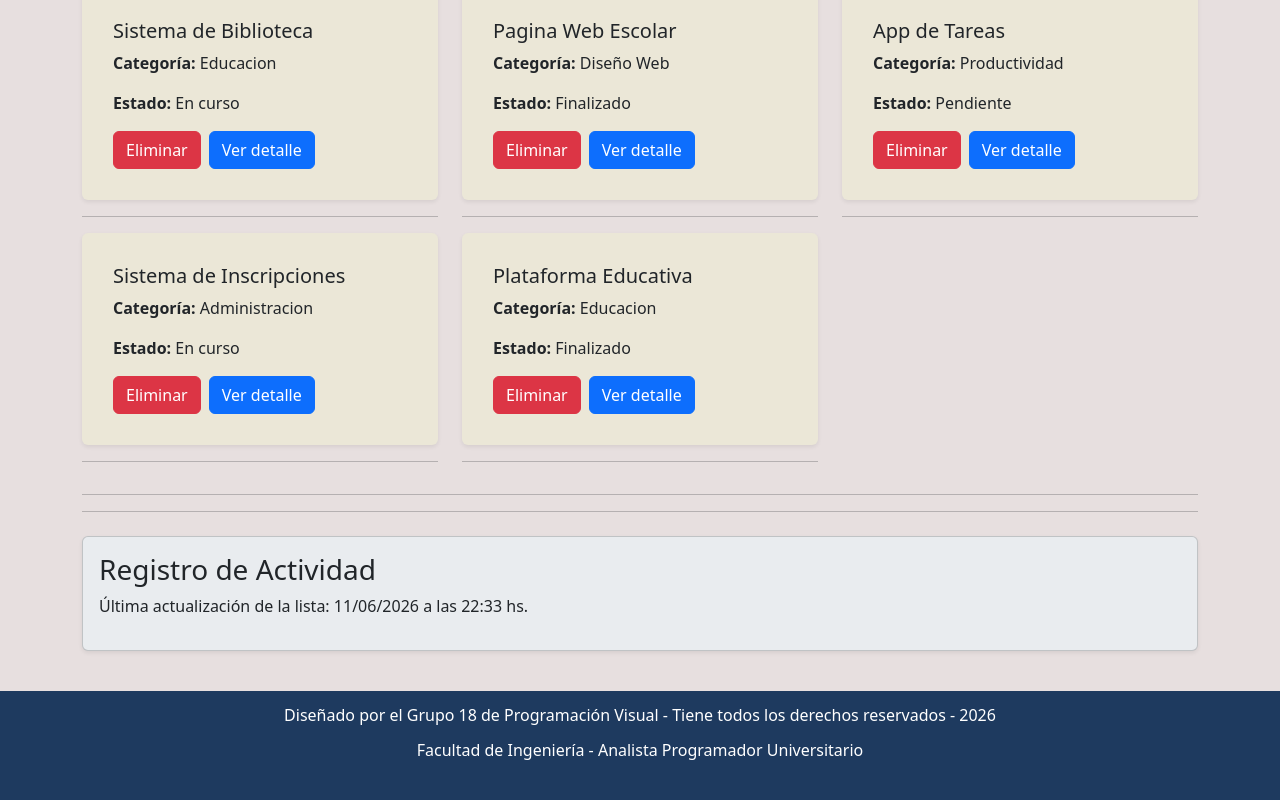
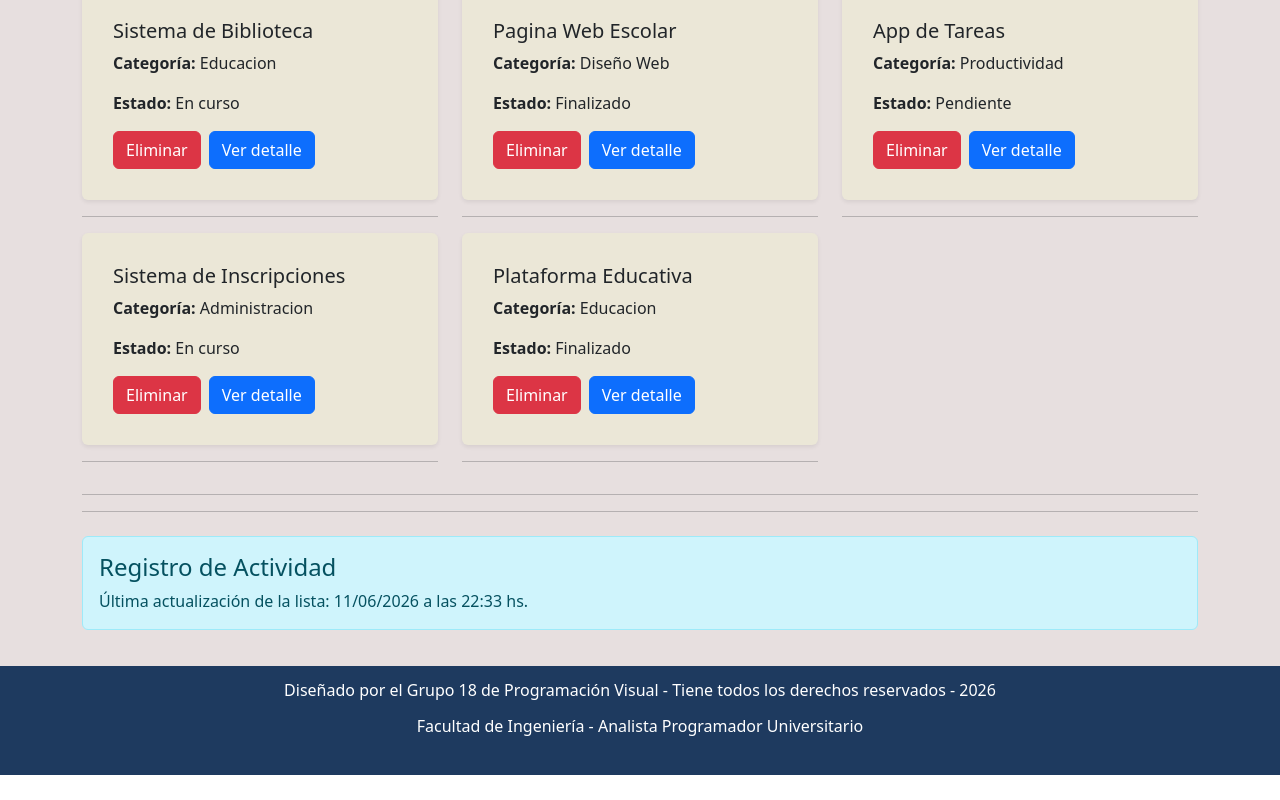
Before and after one commit to tatii0801/PV_TP3_Grupo18, a React (Vite) app: page / in a window 1280 px wide. Shown: the part 1126-1926 px from the top of the page. After the commit the page ends 1901 px from the top, so only its background shows below. Built offline with nearby package versions, Linux system fonts and the light colour scheme.

Commit message:
modificacionesRegistroActividad,jsx

```diff
--- a/src/components/RegistroActividad.jsx
+++ b/src/components/RegistroActividad.jsx
@@ -1,3 +1,5 @@
+import Alert from "react-bootstrap/Alert";
+
 const RegistroActividad = ({ fechaHora }) => {
   if (!fechaHora) return null;
 
@@ -11,17 +13,14 @@ const RegistroActividad = ({ fechaHora }) => {
   const minutos = String(fecha.getMinutes()).padStart(2, "0");
 
   return (
-    <section
-      className="card shadow-sm mt-4 p-3"
-      style={{ backgroundColor: "#E9ECEF" }}
-    >
-      <h3>Registro de Actividad</h3>
+    <Alert variant="info" className="mt-4">
+      <Alert.Heading>Registro de Actividad</Alert.Heading>
 
-      <p>
+      <p className="mb-0">
         Última actualización de la lista: {dia}/{mes}/{anio} a las {horas}:
         {minutos} hs.
       </p>
-    </section>
+    </Alert>
   );
 };
 
```
